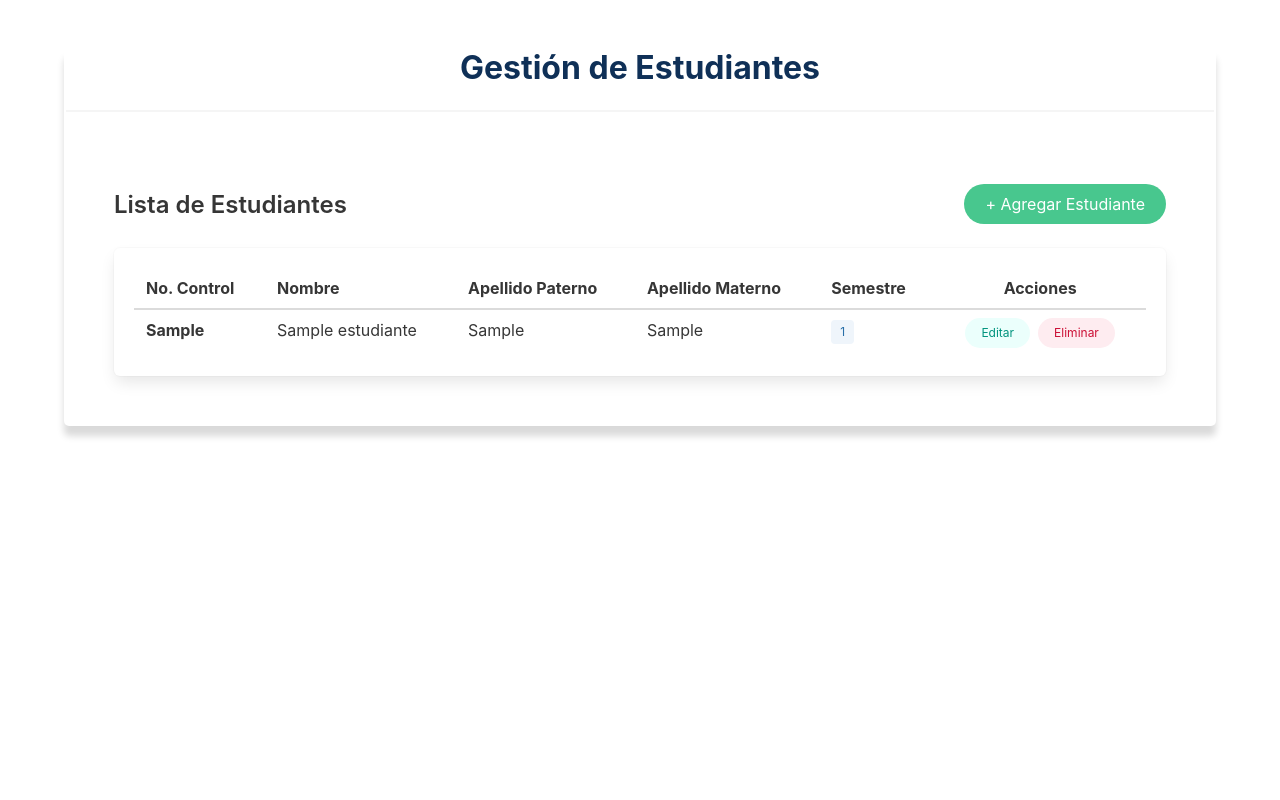
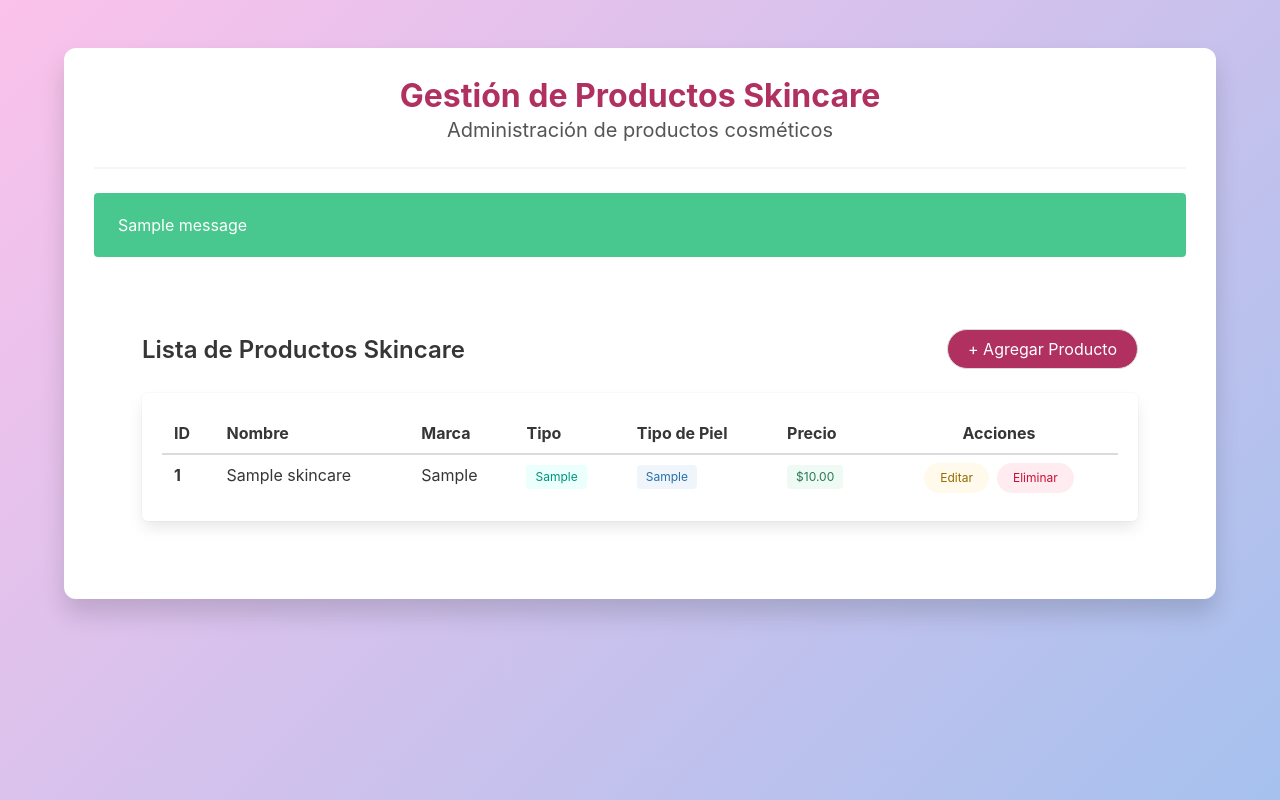
Before and after one commit to l19590310-sudo/ENE2026NUBE, a Flask app: page / in a window 1280 px wide. Run offline with Flask 3, Linux system fonts and the light colour scheme; tables that the repository leaves empty hold one stand-in row (values such as "Sample post"); one stand-in notice (Sample message) is shown.

Commit message:
Skincare Actuakizado

```diff
--- a/app.py
+++ b/app.py
@@ -1,7 +1,6 @@
 import os
 from flask import Flask, request, render_template, redirect, url_for, flash
 from flask_sqlalchemy import SQLAlchemy
-import os
 from dotenv import load_dotenv
 
 # Cargar variables de entorno
@@ -18,23 +17,24 @@ database_url = os.getenv('DATABASE_URL')
 if database_url:
     app.config['SQLALCHEMY_DATABASE_URI'] = database_url
 else:
-    app.config['SQLALCHEMY_DATABASE_URI'] = 'sqlite:///estudiantes.db'
+    app.config['SQLALCHEMY_DATABASE_URI'] = 'sqlite:///skincare.db'
 
 app.config['SQLALCHEMY_TRACK_MODIFICATIONS'] = False
 
 db = SQLAlchemy(app)
 
 # ==========================
-# Modelo
+# Modelo Skincare
 # ==========================
-class Estudiante(db.Model):
-    __tablename__ = 'estudiantes'
+class Producto(db.Model):
+    __tablename__ = 'productos_skincare'
 
-    no_control = db.Column(db.String(20), primary_key=True)
+    id_producto = db.Column(db.Integer, primary_key=True, autoincrement=True)
     nombre = db.Column(db.String(100), nullable=False)
-    ap_paterno = db.Column(db.String(100), nullable=False)
-    ap_materno = db.Column(db.String(100), nullable=False)
-    semestre = db.Column(db.Integer, nullable=False)
+    marca = db.Column(db.String(100), nullable=False)
+    tipo_producto = db.Column(db.String(50), nullable=False)
+    tipo_piel = db.Column(db.String(50), nullable=False)
+    precio = db.Column(db.Float, nullable=False)
 
 # Crear tablas automáticamente
 with app.app_context():
@@ -45,54 +45,55 @@ with app.app_context():
 # ==========================
 
 @app.route('/')
-@app.route('/estudiantes')
+@app.route('/productos')
 def index():
-    estudiantes = Estudiante.query.all()
-    return render_template('index.html', estudiantes=estudiantes)
+    productos = Producto.query.all()
+    return render_template('index.html', productos=productos)
 
-@app.route('/estudiantes/new', methods=['GET', 'POST'])
-def create_estudiante():
+@app.route('/productos/new', methods=['GET', 'POST'])
+def create_producto():
     if request.method == 'POST':
-        nuevo = Estudiante(
-            no_control=request.form['no_control'],
+        nuevo = Producto(
             nombre=request.form['nombre'],
-            ap_paterno=request.form['ap_paterno'],
-            ap_materno=request.form['ap_materno'],
-            semestre=int(request.form['semestre'])
+            marca=request.form['marca'],
+            tipo_producto=request.form['tipo_producto'],
+            tipo_piel=request.form['tipo_piel'],
+            precio=float(request.form['precio'])
         )
 
         db.session.add(nuevo)
         db.session.commit()
 
-        flash('Estudiante agregado correctamente', 'success')
+        flash('Producto agregado correctamente', 'success')
         return redirect(url_for('index'))
 
-    return render_template('create_estudiante.html')
+    return render_template('create_producto.html')
 
-@app.route('/estudiantes/update/<string:no_control>', methods=['GET', 'POST'])
-def update_estudiante(no_control):
-    estudiante = Estudiante.query.get_or_404(no_control)
+@app.route('/productos/update/<int:id_producto>', methods=['GET', 'POST'])
+def update_producto(id_producto):
+    producto = Producto.query.get_or_404(id_producto)
 
     if request.method == 'POST':
-        estudiante.nombre = request.form['nombre']
-        estudiante.ap_paterno = request.form['ap_paterno']
-        estudiante.ap_materno = request.form['ap_materno']
-        estudiante.semestre = int(request.form['semestre'])
+        producto.nombre = request.form['nombre']
+        producto.marca = request.form['marca']
+        producto.tipo_producto = request.form['tipo_producto']
+        producto.tipo_piel = request.form['tipo_piel']
+        producto.precio = float(request.form['precio'])
 
         db.session.commit()
-        flash('Estudiante actualizado correctamente', 'info')
+        flash('Producto actualizado correctamente', 'info')
         return redirect(url_for('index'))
 
-    return render_template('update_estudiante.html', estudiante=estudiante)
+    return render_template('update_producto.html', producto=producto)
 
-@app.route('/estudiantes/delete/<string:no_control>')
-def delete_estudiante(no_control):
-    estudiante = Estudiante.query.get_or_404(no_control)
+@app.route('/productos/delete/<int:id_producto>')
+def delete_producto(id_producto):
+    producto = Producto.query.get_or_404(id_producto)
 
-    db.session.delete(estudiante)
+    db.session.delete(producto)
     db.session.commit()
 
-    flash('Estudiante eliminado correctamente', 'danger')
+    flash('Producto eliminado correctamente', 'danger')
     return redirect(url_for('index'))
 
 if __name__ == '__main__':
--- a/templates/base.html
+++ b/templates/base.html
@@ -8,24 +8,38 @@
     <link rel="stylesheet"
           href="https://cdn.jsdelivr.net/npm/bulma@0.9.4/css/bulma.min.css">
 
-    <title>{% block title %}{% endblock %}</title>
+    <title>{% block title %}Skincare App{% endblock %}</title>
 
     <style>
         body {
-            background: linear-gradient(135deg, #1c62b9);
+            background: linear-gradient(135deg, #fbc2eb, #a6c1ee);
             min-height: 100vh;
         }
 
         .main-container {
             background: white;
-            padding: 2px;
-            border-radius: 5px;
-            box-shadow: 0 10px 7px rgba(0,0,0,0.15);
+            padding: 30px;
+            border-radius: 12px;
+            box-shadow: 0 15px 25px rgba(0,0,0,0.15);
         }
 
         .title-custom {
-            color: #0f3057;
+            color: #b03060;
             font-weight: bold;
+        }
+
+        .subtitle-custom {
+            color: #555;
+        }
+
+        .button.is-skincare {
+            background-color: #b03060;
+            color: white;
+        }
+
+        .button.is-skincare:hover {
+            background-color: #8b1c4a;
+            color: white;
         }
     </style>
 </head>
@@ -37,9 +51,25 @@
         <div class="main-container">
 
             <h1 class="title has-text-centered title-custom">
-                    Gestión de Estudiantes
+                 Gestión de Productos Skincare
             </h1>
+
+            <p class="subtitle has-text-centered subtitle-custom">
+                Administración de productos cosméticos
+            </p>
+
             <hr>
+
+            <!-- Mensajes Flash -->
+            {% with messages = get_flashed_messages(with_categories=true) %}
+              {% if messages %}
+                {% for category, message in messages %}
+                  <div class="notification is-{{ category }}">
+                    {{ message }}
+                  </div>
+                {% endfor %}
+              {% endif %}
+            {% endwith %}
 
             {% block content %}{% endblock %}
 
--- a/templates/index.html
+++ b/templates/index.html
@@ -1,5 +1,5 @@
 {% extends 'base.html' %}
-{% block title %}Lista de Estudiantes{% endblock %}
+{% block title %}Lista de Productos{% endblock %}
 
 {% block content %}
 <section class="section">
@@ -8,12 +8,12 @@
         <!-- Encabezado -->
         <div class="level mb-5">
             <div class="level-left">
-                <h2 class="title is-4"> Lista de Estudiantes</h2>
+                <h2 class="title is-4"> Lista de Productos Skincare</h2>
             </div>
             <div class="level-right">
-                <a href="{{ url_for('create_estudiante') }}"
-                   class="button is-success is-rounded">
-                    + Agregar Estudiante
+                <a href="{{ url_for('create_producto') }}"
+                   class="button is-skincare is-rounded">
+                    + Agregar Producto
                 </a>
             </div>
         </div>
@@ -24,34 +24,44 @@
                 <table class="table is-fullwidth is-hoverable">
                     <thead>
                         <tr>
-                            <th>No. Control</th>
+                            <th>ID</th>
                             <th>Nombre</th>
-                            <th>Apellido Paterno</th>
-                            <th>Apellido Materno</th>
-                            <th>Semestre</th>
+                            <th>Marca</th>
+                            <th>Tipo</th>
+                            <th>Tipo de Piel</th>
+                            <th>Precio</th>
                             <th class="has-text-centered">Acciones</th>
                         </tr>
                     </thead>
                     <tbody>
-                        {% for estudiante in estudiantes %}
+                        {% for producto in productos %}
                         <tr>
-                            <td><strong>{{ estudiante.no_control }}</strong></td>
-                            <td>{{ estudiante.nombre }}</td>
-                            <td>{{ estudiante.ap_paterno }}</td>
-                            <td>{{ estudiante.ap_materno }}</td>
+                            <td><strong>{{ producto.id_producto }}</strong></td>
+                            <td>{{ producto.nombre }}</td>
+                            <td>{{ producto.marca }}</td>
+                            <td>
+                                <span class="tag is-primary is-light">
+                                    {{ producto.tipo_producto }}
+                                </span>
+                            </td>
                             <td>
                                 <span class="tag is-info is-light">
-                                    {{ estudiante.semestre }}
+                                    {{ producto.tipo_piel }}
+                                </span>
+                            </td>
+                            <td>
+                                <span class="tag is-success is-light">
+                                    ${{ "%.2f"|format(producto.precio) }}
                                 </span>
                             </td>
                             <td class="has-text-centered">
                                 <div class="buttons is-centered">
-                                    <a href="{{ url_for('update_estudiante', no_control=estudiante.no_control) }}"
-                                       class="button is-primary is-light is-small is-rounded">
+                                    <a href="{{ url_for('update_producto', id_producto=producto.id_producto) }}"
+                                       class="button is-warning is-light is-small is-rounded">
                                         Editar
                                     </a>
 
-                                    <a href="{{ url_for('delete_estudiante', no_control=estudiante.no_control) }}"
+                                    <a href="{{ url_for('delete_producto', id_producto=producto.id_producto) }}"
                                        class="button is-danger is-light is-small is-rounded">
                                         Eliminar
                                     </a>
```
Also changed, not shown: templates/create_estudiante.html (deleted, +0 -92 lines), templates/create_producto.html (added, +107 -0 lines), templates/update_estudiante.html (deleted, +0 -82 lines), templates/update_producto.html (added, +105 -0 lines). Lines whose indentation alone changed are shown as unchanged.
